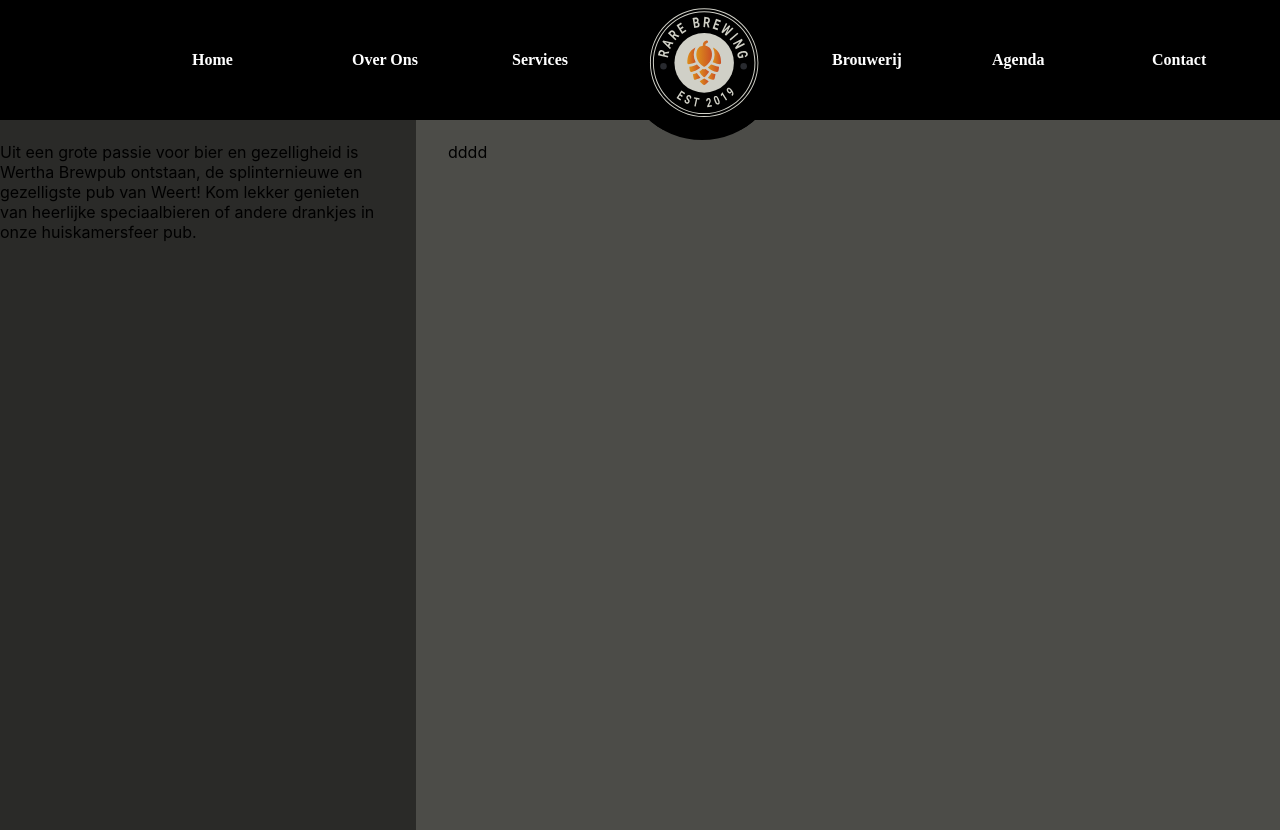
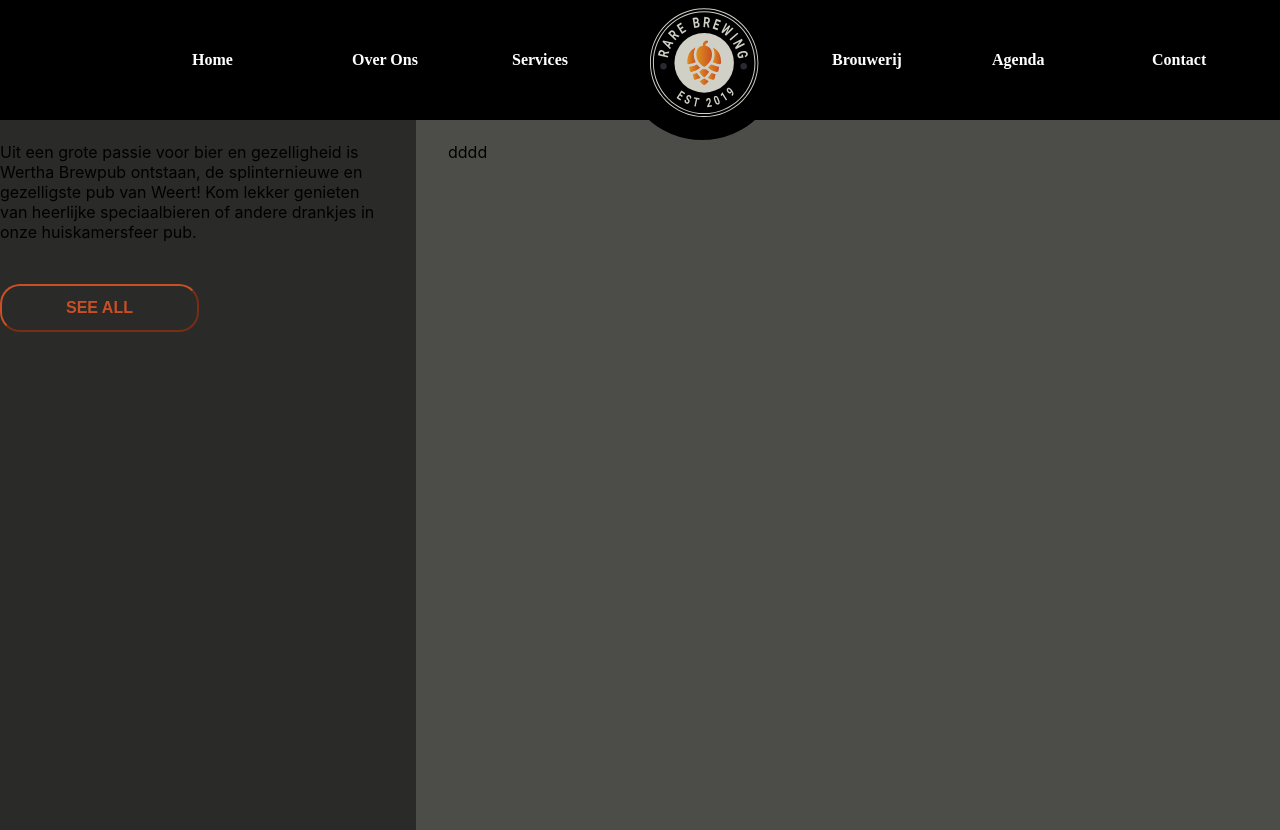
Before and after one commit to Maurexfontys/raRe, a React (Create React App) app: page / in a window 1280 px wide. Shown: the top 830 px of the page. Built offline with nearby package versions, Linux system fonts and the light colour scheme.

Commit message:
added primary button

```diff
--- a/src/components/Header.js
+++ b/src/components/Header.js
@@ -16,7 +16,6 @@ const StyledHeader = styled.div`
 
   .logo {
     position: relative;
-
     max-height: 207, 85px;
     max-width: 207, 85px;
     background-color: ${colors.black};
--- /dev/null
+++ b/src/components/PrimaryButton.js
@@ -0,0 +1,60 @@
+import styled from "styled-components";
+import { colors, radius } from "./Tokens";
+
+export const PrimaryButton = styled.button`
+  height: 3rem;
+  display: inline-flex;
+  align-items: center;
+  font-size: 1rem;
+  font-weight: 700;
+  color: ${colors.orange};
+  cursor: pointer;
+  border-radius: ${radius.small};
+  border: 2;
+  justify-content: center;
+  padding: 0 4rem;
+  margin: 1.6rem 0;
+  ${(props) => {
+    if (props.color === "orange" || props.color === "white") {
+      return `
+        border-color: ${colors.orange};
+        background-color:transparent;
+      `;
+    } else {
+      return `
+      background-color:transparent;
+      border-color: ${colors.orange};
+
+      `;
+    }
+  }}
+  &:hover {
+    ${(props) => {
+      if (props.color === "white" || !props.color) {
+        return `
+              background-color:transparent;
+          color: ${colors.white};
+        `;
+      } else if (props.color === "orange") {
+        return `
+              background-color:transparent;
+          color: ${colors.white};
+        `;
+      }
+    }}
+  }
+
+  &[disabled] {
+    pointer-events: none;
+    user-select: none;
+    opacity: 0.3;
+  }
+
+  ${({ size }) => {
+    if (size === "small") {
+      return `
+        height: 6rem;
+      `;
+    }
+  }};
+`;
--- a/src/components/Tokens.js
+++ b/src/components/Tokens.js
@@ -9,7 +9,7 @@ export const colors = {
 
 export const radius = {
   none: "0",
-  small: "0.8rem",
+  small: "1.25rem",
   big: "4rem",
 };
 
--- a/src/components/pages/Landing.js
+++ b/src/components/pages/Landing.js
@@ -2,6 +2,7 @@ import React from "react";
 import { Header } from "../Header";
 import { Container } from "../Container";
 import { Row, TwoThirdWidth, OneThirdWidth } from "../Grid";
+import { PrimaryButton } from "../PrimaryButton";
 
 class Landing extends React.Component {
   render() {
@@ -22,6 +23,7 @@ class Landing extends React.Component {
                 lekker genieten van heerlijke speciaalbieren of andere drankjes
                 in onze huiskamersfeer pub.
               </p>
+              <PrimaryButton>SEE ALL</PrimaryButton>
             </OneThirdWidth>
             <TwoThirdWidth style={{ backgroundColor: "#4C4C48" }}>
               <p>dddd</p>
```
